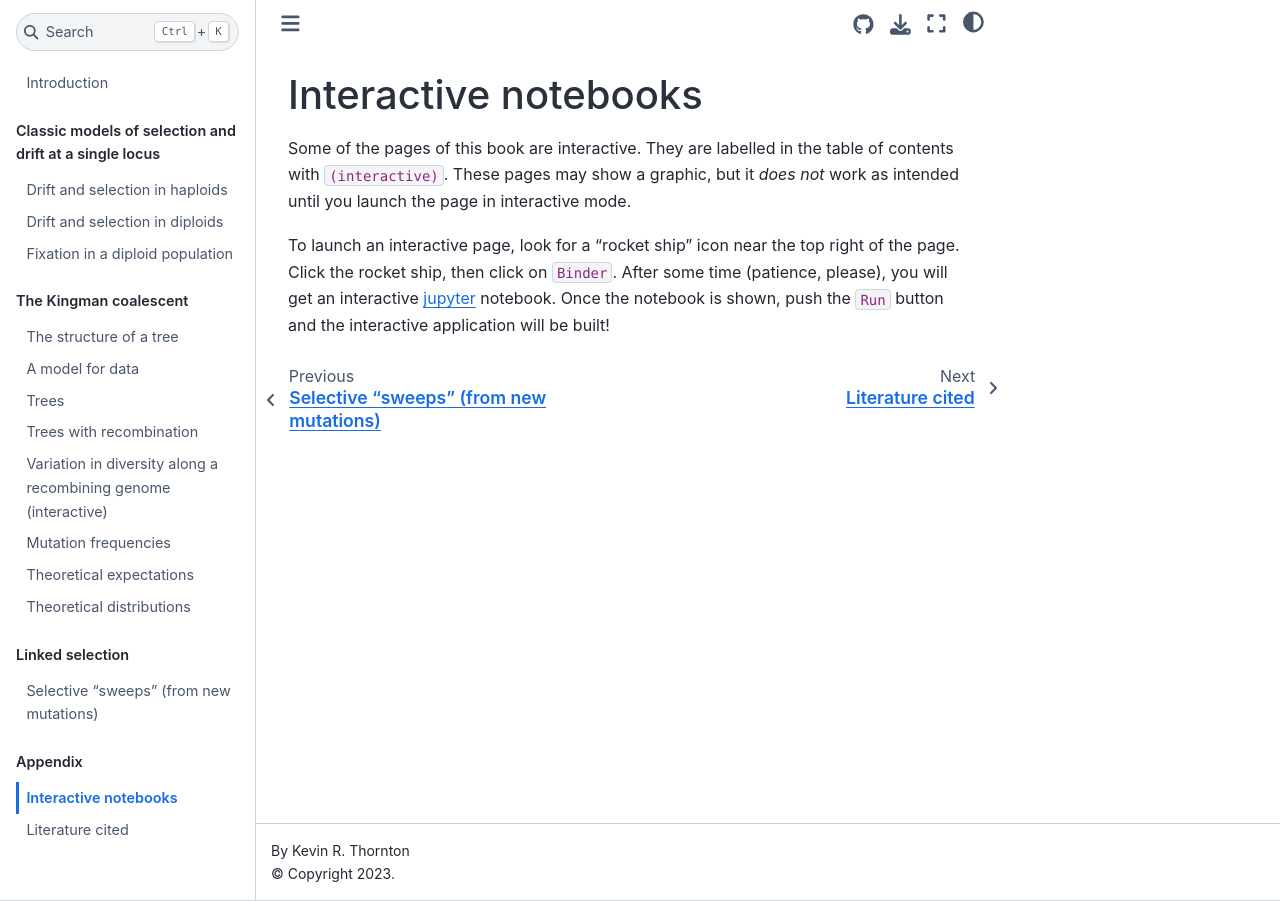
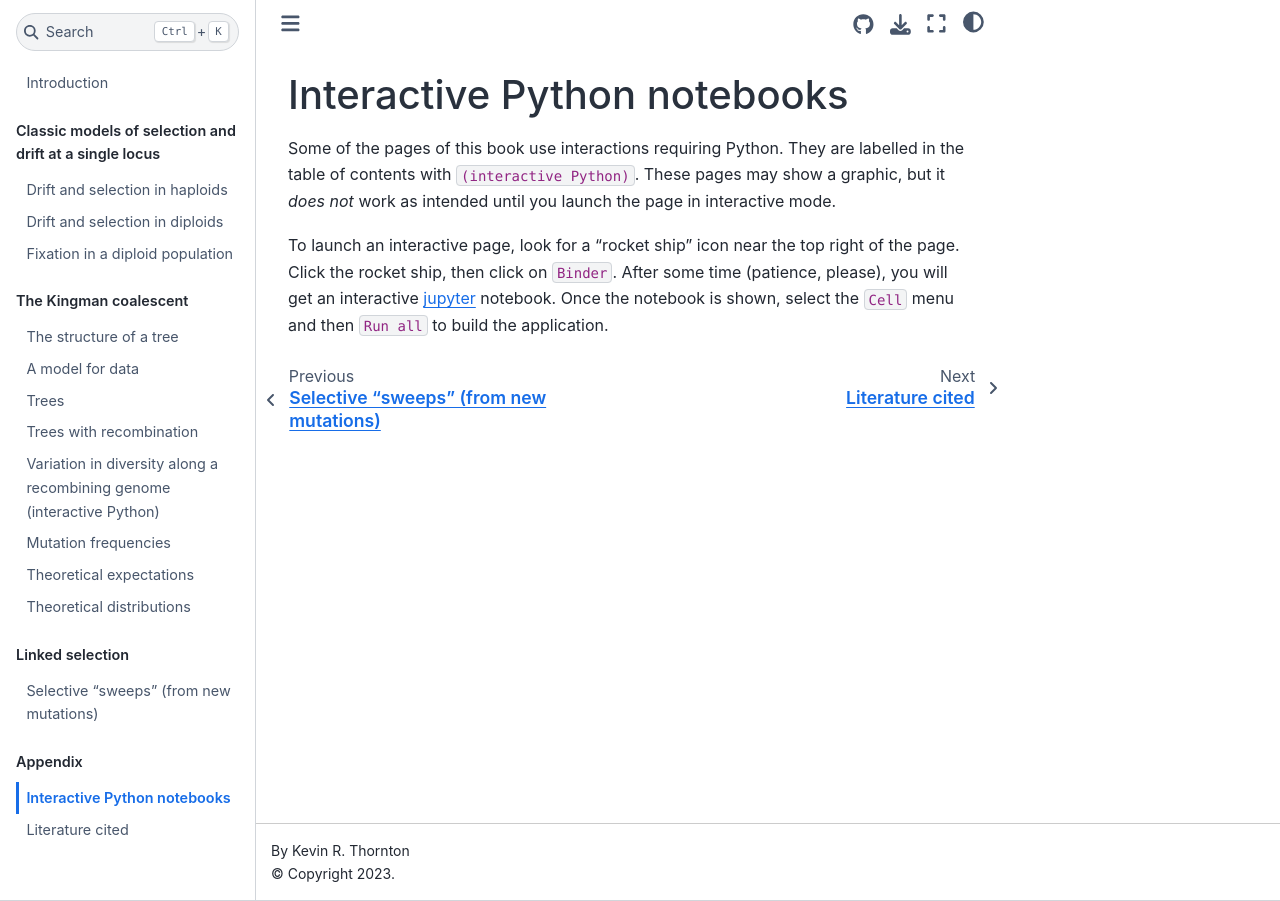
Before and after one commit to ThorntonLab/visual-popgen, a Jupyter Book: the page built from book/markdown/appendix/interactive.md, in a window 1280 px wide. Built offline with Jupyter Book 1.0.4 settings and Sphinx 7.4.7 and the Sphinx Book theme 1.1.4, drawn with Linux system fonts in a browser that asks for light colours.

Commit message:
update documentation re: interactive Python

```diff
--- a/book/markdown/appendix/interactive.md
+++ b/book/markdown/appendix/interactive.md
@@ -1,12 +1,12 @@
-(interactive_notebooks)=
+(interactive_python_notebooks)=
 
-# Interactive notebooks
+# Interactive Python notebooks
 
-Some of the pages of this book are interactive.
-They are labelled in the table of contents with `(interactive)`.
+Some of the pages of this book use interactions requiring Python.
+They are labelled in the table of contents with `(interactive Python)`.
 These pages may show a graphic, but it *does not* work as intended until you launch the page in interactive mode.
 
 To launch an interactive page, look for a "rocket ship" icon near the top right of the page.
 Click the rocket ship, then click on `Binder`.
 After some time (patience, please), you will get an interactive [jupyter](https://jupyter.org/) notebook.
-Once the notebook is shown, push the `Run` button and the interactive application will be built!
+Once the notebook is shown, select the `Cell` menu and then `Run all` to build the application.
--- a/book/markdown/kingman_coalsecent/recombination_diversity.md
+++ b/book/markdown/kingman_coalsecent/recombination_diversity.md
@@ -10,10 +10,10 @@ kernelspec:
   name: python3
 ---
 
-# Variation in diversity along a recombining genome (interactive)
+# Variation in diversity along a recombining genome (interactive Python)
 
 This notebook is interactive.
-See {ref}`here <interactive_notebooks>` for more information.
+See {ref}`here <interactive_python_notebooks>` for more information.
 
 This applet is another take on the concepts shown in Figure 5 of {cite:t}`Hudson1990-ff`.
 
```
